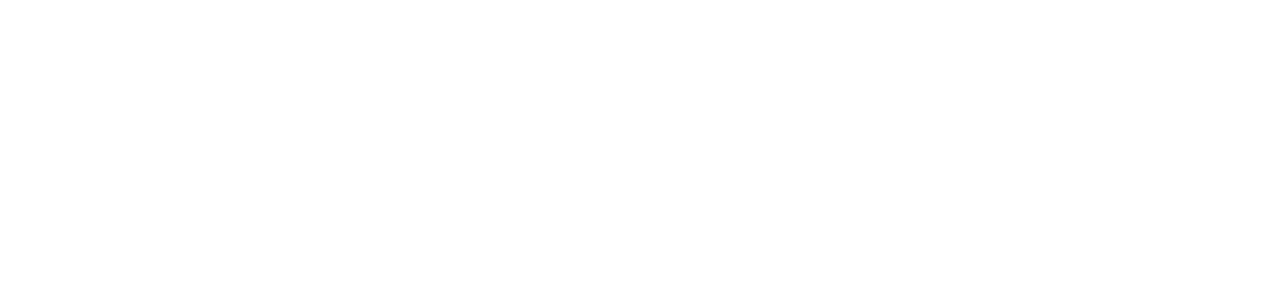
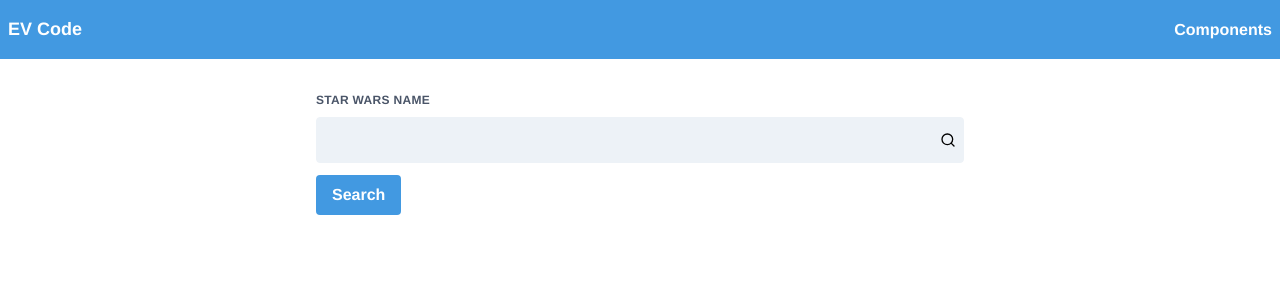
Before and after one commit to jakzaizzat/blog-snippet, a Vue app: page /keyword in a window 1280 px wide. Shown: the top 300 px of the page. Built offline with nearby package versions, Linux system fonts and the light colour scheme.

Commit message:
new(article) - add snippet for keyword search

```diff
--- a/package.json
+++ b/package.json
@@ -8,7 +8,9 @@
     "lint": "vue-cli-service lint"
   },
   "dependencies": {
+    "axios": "^0.19.2",
     "core-js": "^3.4.3",
+    "lodash": "^4.17.15",
     "tailwindcss": "^1.1.4",
     "vue": "^2.6.10",
     "vue-router": "^3.1.3",
--- a/src/router.js
+++ b/src/router.js
@@ -6,6 +6,7 @@
 import Home from "./views/Home";
 import Profile from "./views/Profile";
 import Modal from "./views/Modal";
+import Keyword from "./views/Keyword";
 
 import MainLayout from "./layout/Main";
 
@@ -31,6 +32,11 @@
           path: "/profile",
           name: "Profile",
           component: Profile
+        },
+        {
+          path: "/keyword",
+          name: "Keyword",
+          component: Keyword
         }
       ]
     }
--- /dev/null
+++ b/src/views/Keyword.vue
@@ -0,0 +1,94 @@
+<template>
+  <div>
+    <div class="w-full  px-3 mb-6">
+      <label
+        class="block uppercase tracking-wide text-gray-700 text-xs font-bold mb-2"
+        for="name"
+      >
+        Star wars name
+      </label>
+      <div class="relative mb-3">
+        <input
+          v-model="keyword"
+          class="block appearance-none w-full bg-gray-200 border border-gray-200 text-gray-700 py-3 px-4 pr-8 rounded leading-tight focus:outline-none focus:bg-white focus:border-gray-500"
+          id="name"
+        />
+        <div
+          class="pointer-events-none absolute inset-y-0 right-0 flex items-center px-2 text-gray-700"
+        >
+          <svg
+            class="h-4 w-4"
+            xmlns="http://www.w3.org/2000/svg"
+            width="24"
+            height="24"
+            viewBox="0 0 24 24"
+            fill="none"
+            stroke="#000000"
+            stroke-width="2"
+            stroke-linecap="round"
+            stroke-linejoin="round"
+          >
+            <circle cx="11" cy="11" r="8"></circle>
+            <line x1="21" y1="21" x2="16.65" y2="16.65"></line>
+          </svg>
+        </div>
+      </div>
+      <button
+        @click.prevent="checkName"
+        class="bg-blue-500 hover:bg-blue-700 text-white font-bold py-2 px-4 rounded"
+      >
+        Search
+      </button>
+    </div>
+
+    <ul class="px-3 list-disc">
+      <li v-for="people in peoples" :key="people.url">
+        {{ people.name }} - Height: {{ people.height }} Mass: {{ people.mass }}
+      </li>
+    </ul>
+  </div>
+</template>
+
+<script>
+import axios from "axios";
+import { debounce } from "lodash";
+
+export default {
+  data: () => ({
+    keyword: "",
+    peoples: []
+  }),
+  methods: {
+    checkName() {
+      // eslint-disable-next-line no-console
+      console.log(`Checking name: ${this.keyword}`);
+      axios
+        .get("https://swapi.dev/api/people/", {
+          params: {
+            search: this.keyword
+          }
+        })
+        .then(res => {
+          // eslint-disable-next-line no-console
+          console.log(res.data.results);
+          this.peoples = res.data.results;
+        })
+        .catch(err => {
+          // eslint-disable-next-line no-console
+          console.log(err);
+        });
+    }
+  },
+  created() {
+    this.debounceName = debounce(this.checkName, 1000);
+  },
+  watch: {
+    keyword() {
+      if (!this.keyword) return;
+      this.debounceName();
+    }
+  }
+};
+</script>
+
+<style scoped></style>
```
Also changed, not shown: 1 other file (tests, documents, lock files or other folders).
